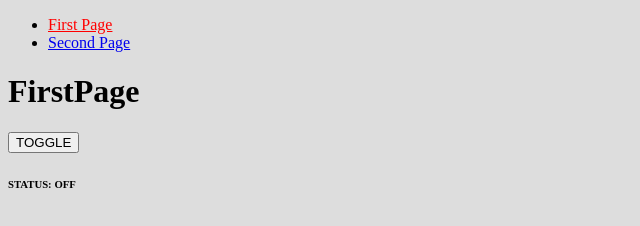
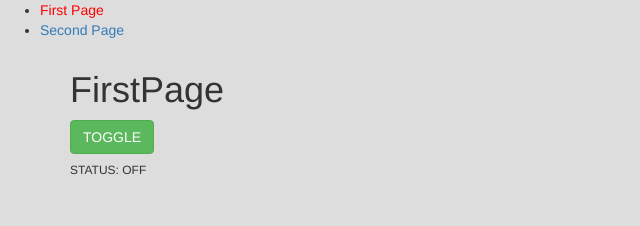
Before and after one commit to uzeuze/fullstack-web-boilerplate, a React app: page / in a window 1280 px wide. Shown: the whole page, without its empty margins (0-640 px from the left). Built offline with nearby package versions, Linux system fonts and the light colour scheme; no server answers.

Commit message:
Add react bootstrap

```diff
--- a/client/Router.js
+++ b/client/Router.js
@@ -10,7 +10,7 @@ class Router extends Component {
       <BrowserRouter>
         <div>
           <nav>
-            <ul className='nav'>
+            <ul>
               <li>
                 <NavLink exact activeClassName='active' to='/'>First Page</NavLink>
               </li>
--- a/client/components/FirstPage.js
+++ b/client/components/FirstPage.js
@@ -1,5 +1,6 @@
 import React, { Component } from 'react';
 import { connect } from 'react-redux';
+import { Button } from 'react-bootstrap';
 import api from '../utils/api';
 
 import { toggleStatus } from '../actions';
@@ -23,9 +24,9 @@ class FirstPage extends Component {
 
   render() {
     return (
-      <div>
+      <div className="container">
         <h1>FirstPage</h1>
-        <button onClick={() => this.props.toggleStatus()}>TOGGLE</button>
+        <Button bsStyle="success" onClick={() => this.props.toggleStatus()}>TOGGLE</Button>
         <h6>STATUS: {this.state.status ? 'ON' : 'OFF'}</h6>
       </div>
     );
--- a/client/index.html
+++ b/client/index.html
@@ -3,6 +3,7 @@
   <head>
     <meta charset="UTF-8">
     <title>fullstack-web-boilerplate</title>
+    <link rel="stylesheet" href="https://maxcdn.bootstrapcdn.com/bootstrap/latest/css/bootstrap.min.css">
   </head>
   <body>
     <div id="container"></div>
--- a/package.json
+++ b/package.json
@@ -17,6 +17,7 @@
     "cors": "^2.8.3",
     "express": "^4.15.3",
     "react": "^15.5.4",
+    "react-bootstrap": "^0.31.0",
     "react-dom": "^15.5.4",
     "react-redux": "^5.0.5",
     "react-router-dom": "^4.1.1",
--- a/webpack.config.js
+++ b/webpack.config.js
@@ -4,7 +4,9 @@ const webpack = require('webpack');
 const ExtractTextPlugin = require("extract-text-webpack-plugin");
 
 const VENDOR_LIBS = [
-  'axios', 'react', 'react-dom'
+  'axios', 'react', 'react-dom', 'react-redux',
+  'react-router-dom', 'redux', 'redux-thunk',
+  'react-bootstrap'
 ];
 
 const config = {
```
Also changed, not shown: 1 other file.
